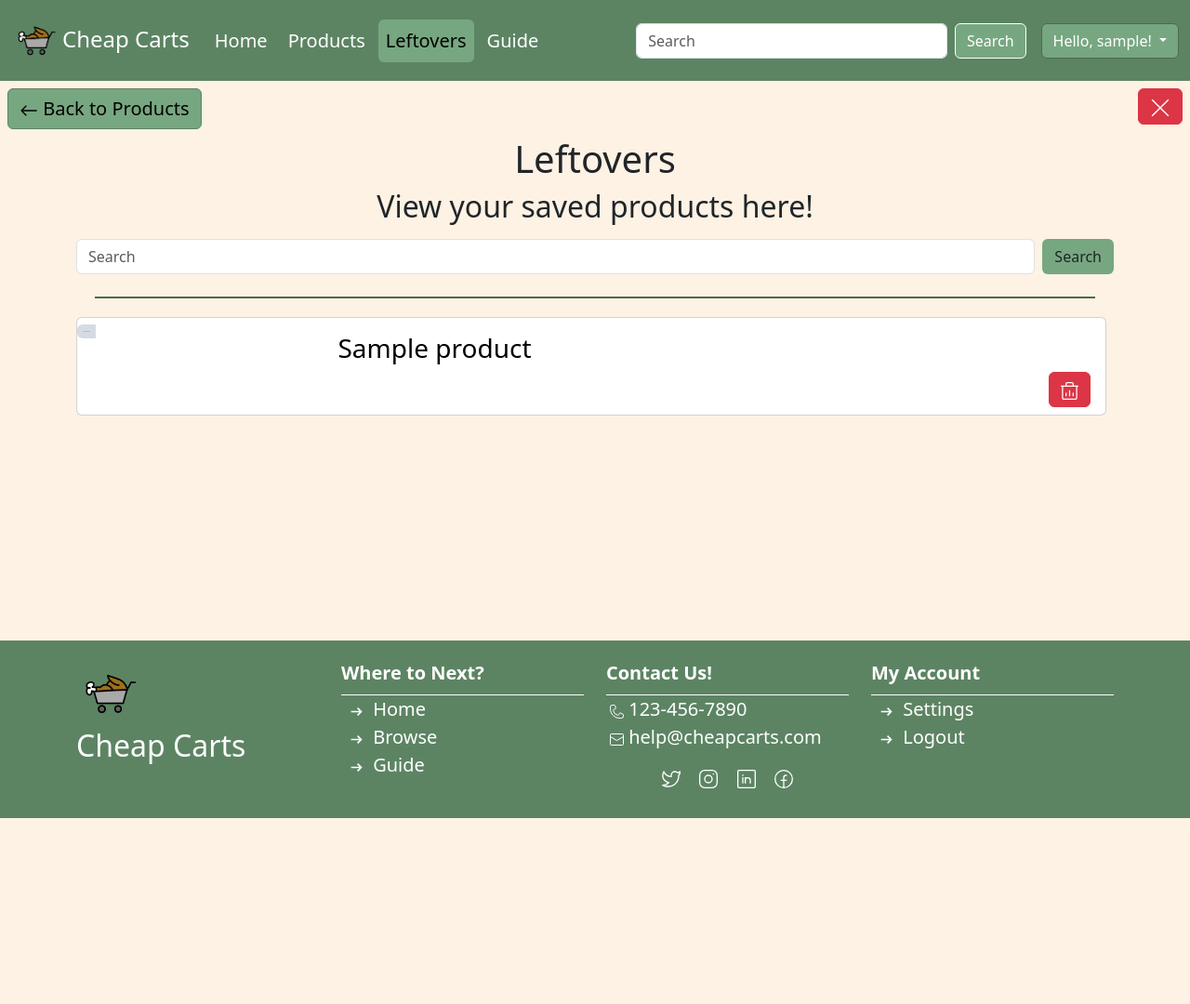
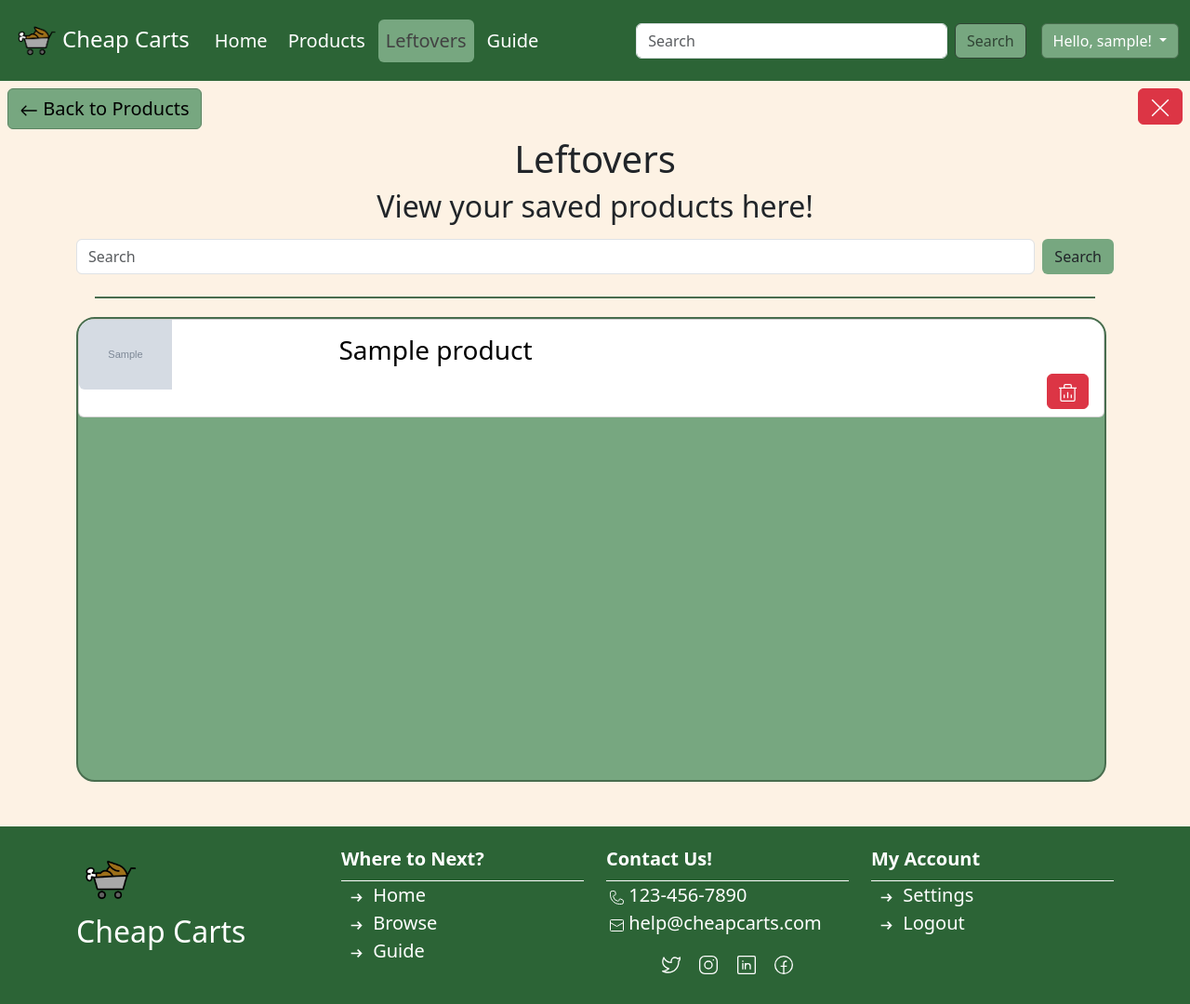
Before and after one commit to Brooklyn-STEAM/10041-Comparison-of-Online-Grocer-Prices-to-Assist-Low-Income-Families, a Flask app: page /leftovers in a window 1280 px wide. Shown: the whole page at 93% size. Before the commit the page ends 880 px from the top, so only its background shows below. Run offline with Flask 3, Linux system fonts and the light colour scheme; a user stored in the database is signed in; tables that the repository leaves empty or names only in its code hold one stand-in row (values such as "Sample post"); grey boxes marked "Sample" are stand-in pictures; data that the repository does not hold is empty.

Commit message:
Recolored Main Color + Fixed Save Button + Resized Images (#50)

```diff
--- a/scraper.py
+++ b/scraper.py
@@ -17,7 +17,7 @@ ua = UserAgent()
 options = webdriver.ChromeOptions()
 options.add_argument(f"user-agent={ua.random}")
 driver = uc.Chrome(options=options)
-search = "Onion Powder"
+search = "Turnip"
 conf = Dynaconf(
     settings_file = ["settings.toml"]
 )
--- a/static/styles.css
+++ b/static/styles.css
@@ -33,8 +33,15 @@ body {
     color: #231F20;
 }
 
+.text-Lightgray {
+    color: lightgray;
+}
+.text-Secondarygreen {
+    color: #304434;
+}
+
 .primaryColor {
-    background-color: #5c8463;
+    background-color: rgb(44, 100, 54);
 }
 
 .secondaryColor {
@@ -47,6 +54,10 @@ body {
 
 .border-White {
     border: 1px solid #FFFFFF;
+}
+
+.border-Secondarygreen {
+    border: 1px solid #304434;
 }
 
 .border-Cambridge {
@@ -300,7 +311,7 @@ body {
 }
 
 .active-link {
-    color: black;
+    color: rgb(66, 66, 66);
 }
 
 .footer-link:hover {
@@ -386,7 +397,7 @@ input:-webkit-autofill:active{
 
 .page-link:hover {
     background-color: #77A780;
-    color: black;
+    color: lightgray;
     border-radius: 5px;
 }
 
@@ -396,9 +407,18 @@ input:-webkit-autofill:active{
 }
 
 #leftovers-section {
-    height: 300px;
+    height: 500px;
+    border: 2px solid #486D4E;
+    border-radius: 20px;
+    background-color: #77A780;
 }
 
 #product-search-results {
     height: 300px;
 }
+
+.page-search:hover {
+    color: white;
+    border-color: white;
+    background-color: #77A780;
+}
--- a/templates/comparison.html.jinja
+++ b/templates/comparison.html.jinja
@@ -23,7 +23,7 @@
                     <div class="col">
                         <h5 class="card-title text-start fs-1">{{product['item_name']}}</h5>
                         {%if product['user_id'] == None%}
-                            <form  action="/leftovers/{{product['id']}}/unsave" method="post">
+                            <form  action="/leftovers/{{product['id']}}/save" method="post">
                                 <button type="submit" class="save-btn btn btn-danger d-inline-block float-start">
                                     <span class="save-label me-1">Save</span>
                                     <span class="save-heart"><svg viewBox="0 0 15 15" fill="none" xmlns="http://www.w3.org/2000/svg" width="20" height="20"><path d="M7.5 13.5l-.354.354a.5.5 0 00.708 0L7.5 13.5zM1.536 7.536l-.354.353.354-.353zm5-5l-.354.353.354-.353zM7.5 3.5l-.354.354a.5.5 0 00.708 0L7.5 3.5zm.964-.964l-.353-.354.353.354zm-.61 10.61L1.889 7.182l-.707.707 5.964 5.965.708-.708zm5.257-5.964l-5.965 5.964.708.708 5.964-5.965-.707-.707zM6.182 2.889l.964.965.708-.708-.965-.964-.707.707zm1.672.965l.964-.965-.707-.707-.965.964.708.708zM10.964 1c-1.07 0-2.096.425-2.853 1.182l.707.707A3.037 3.037 0 0110.964 2V1zM14 5.036c0 .805-.32 1.577-.89 2.146l.708.707A4.036 4.036 0 0015 5.036h-1zm1 0A4.036 4.036 0 0010.964 1v1A3.036 3.036 0 0114 5.036h1zM4.036 2c.805 0 1.577.32 2.146.89l.707-.708A4.036 4.036 0 004.036 1v1zM1 5.036A3.036 3.036 0 014.036 2V1A4.036 4.036 0 000 5.036h1zm.89 2.146A3.035 3.035 0 011 5.036H0c0 1.07.425 2.096 1.182 2.853l.707-.707z" fill="currentColor"></path></svg></span>
@@ -50,7 +50,7 @@
                 {%for company in comp_products%}
                     <div class="col col-12-sm p-0">
                         <div class="mx-auto compare-card card text-center p-0 mb-2 me-2 h-100">
-                            <a href="https://{{company['root_link']}}" target="_blank" class="text-black link-underline link-underline-opacity-0 h-100">
+                            <a href="{{company['root_link']}}{{product['item_name']}}" target="_blank" class="text-black link-underline link-underline-opacity-0 h-100">
                                 <div class="card-body h-100 d-flex flex-column">
                                     <h3 class="card-title text-center mt-2">{{company['company_name']}}</h3>
                                     <div id="saved-rule"></div>
--- a/templates/components/navbar.html.jinja
+++ b/templates/components/navbar.html.jinja
@@ -27,7 +27,7 @@
 
       <form action="/search" id="nav-search" class="nav-search d-flex me-3" role="search">
         <input name="query" id="search_bar" class="text-box form-control me-2 w-100" type="search" placeholder="Search" aria-label="Search" value="{{request.args.get('query', '')}}">
-        <button onlclick="search_page()" class="btn text-White secondaryColor border-White h-50" type="submit">Search</button>
+        <button class="btn text-Secondarygreen secondaryColor border-Secondarygreen h-50 page-search" type="submit">Search</button>
       </form>
 
       {%if current_user.is_authenticated%}
--- a/templates/guide.html.jinja
+++ b/templates/guide.html.jinja
@@ -92,8 +92,8 @@
                             <p class="card-text fs-5 fw-bold">The Save Button looks like this:</p>
                             <!-- This button is not meant to be functional -->
                             <button class="save-btn btn btn-danger mb-3 mt-2">
-                                <span class="save-label">Save</span>
-                                <span class="save-heart"><svg viewBox="0 0 15 15" fill="none"
+                                <span class="save-label">Save </span>
+                                <span class="save-heart"> <svg viewBox="0 0 15 15" fill="none"
                                         xmlns="http://www.w3.org/2000/svg" width="20" height="20">
                                         <path
                                             d="M7.5 13.5l-.354.354a.5.5 0 00.708 0L7.5 13.5zM1.536 7.536l-.354.353.354-.353zm5-5l-.354.353.354-.353zM7.5 3.5l-.354.354a.5.5 0 00.708 0L7.5 3.5zm.964-.964l-.353-.354.353.354zm-.61 10.61L1.889 7.182l-.707.707 5.964 5.965.708-.708zm5.257-5.964l-5.965 5.964.708.708 5.964-5.965-.707-.707zM6.182 2.889l.964.965.708-.708-.965-.964-.707.707zm1.672.965l.964-.965-.707-.707-.965.964.708.708zM10.964 1c-1.07 0-2.096.425-2.853 1.182l.707.707A3.037 3.037 0 0110.964 2V1zM14 5.036c0 .805-.32 1.577-.89 2.146l.708.707A4.036 4.036 0 0015 5.036h-1zm1 0A4.036 4.036 0 0010.964 1v1A3.036 3.036 0 0114 5.036h1zM4.036 2c.805 0 1.577.32 2.146.89l.707-.708A4.036 4.036 0 004.036 1v1zM1 5.036A3.036 3.036 0 014.036 2V1A4.036 4.036 0 000 5.036h1zm.89 2.146A3.035 3.035 0 011 5.036H0c0 1.07.425 2.096 1.182 2.853l.707-.707z"
--- a/templates/saved_products.html.jinja
+++ b/templates/saved_products.html.jinja
@@ -65,8 +65,8 @@
         {%if products |length > 0%}
         {%for item in products | sort(attribute='item_name')%}
         <a href="/compare/{{item['id']}}" class="mb-2 saved-card card text-black link-underline link-underline-opacity-0 flex-row">
-            <div class="col-3">
-                <img src="{{item['item_image']}}" class="mh-100 rounded-start" width="20px" alt="Image of {{item['item_name']}}">
+            <div class="col-md-3">
+                <img src="{{item['item_image']}}" class="mh-100 rounded-start" width="100px" alt="Image of {{item['item_name']}}">
             </div>
             <div class="col-9">
                 <div class="card-body ps-1">
@@ -88,8 +88,8 @@
 
     {%else%}
     <div class="text-center mt-4">
-        <h1 class="text-center mt-3">You Have No Items Saved</h1>
-        <a href="/products" class="back-products fs-3 btn btn-lg mx-auto mt-3 text-black">
+        <h1 class="text-center mt-3 text-White">You Have No Items Saved</h1>
+        <a href="/products" class="back-products fs-3 btn btn-lg mx-auto mt-3 text-Lightgray">
              Go to Products
         </a>
     </div>
```
Also changed, not shown: static/products/rsaladdressing.png.
